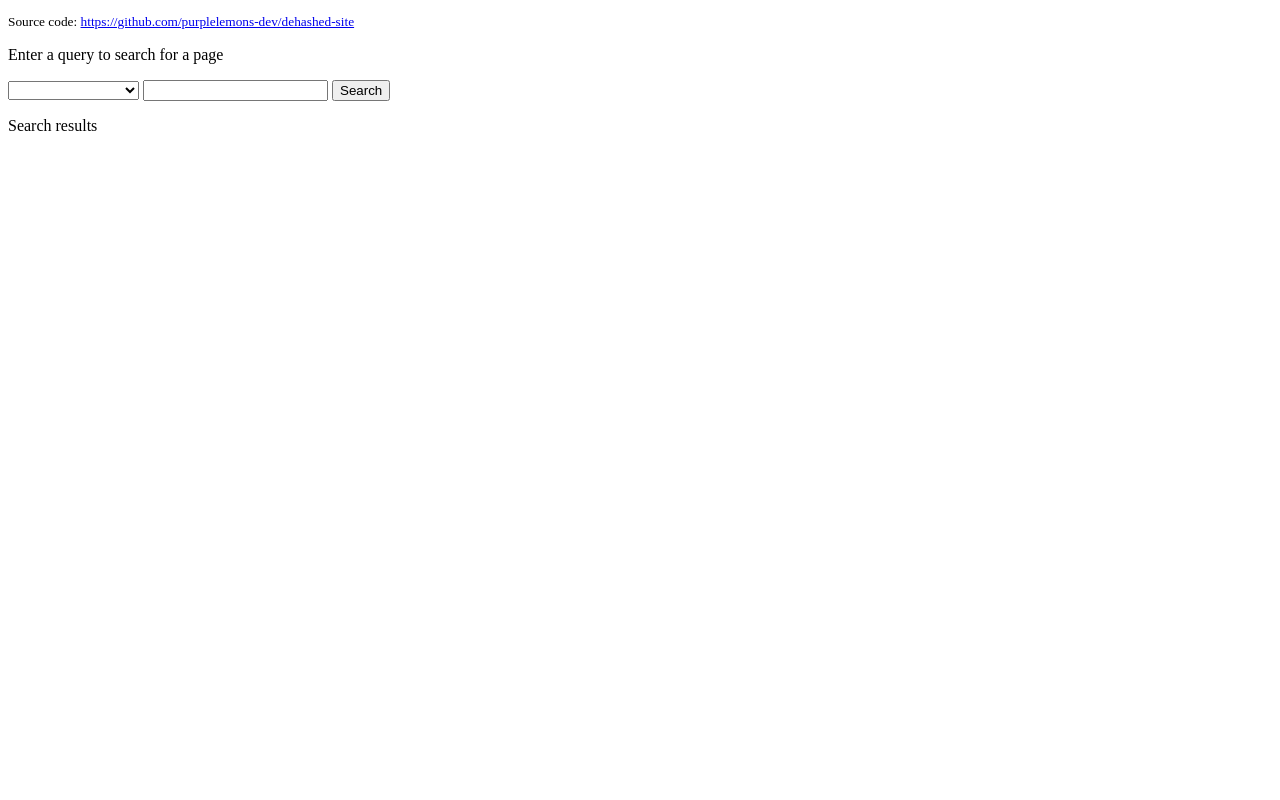
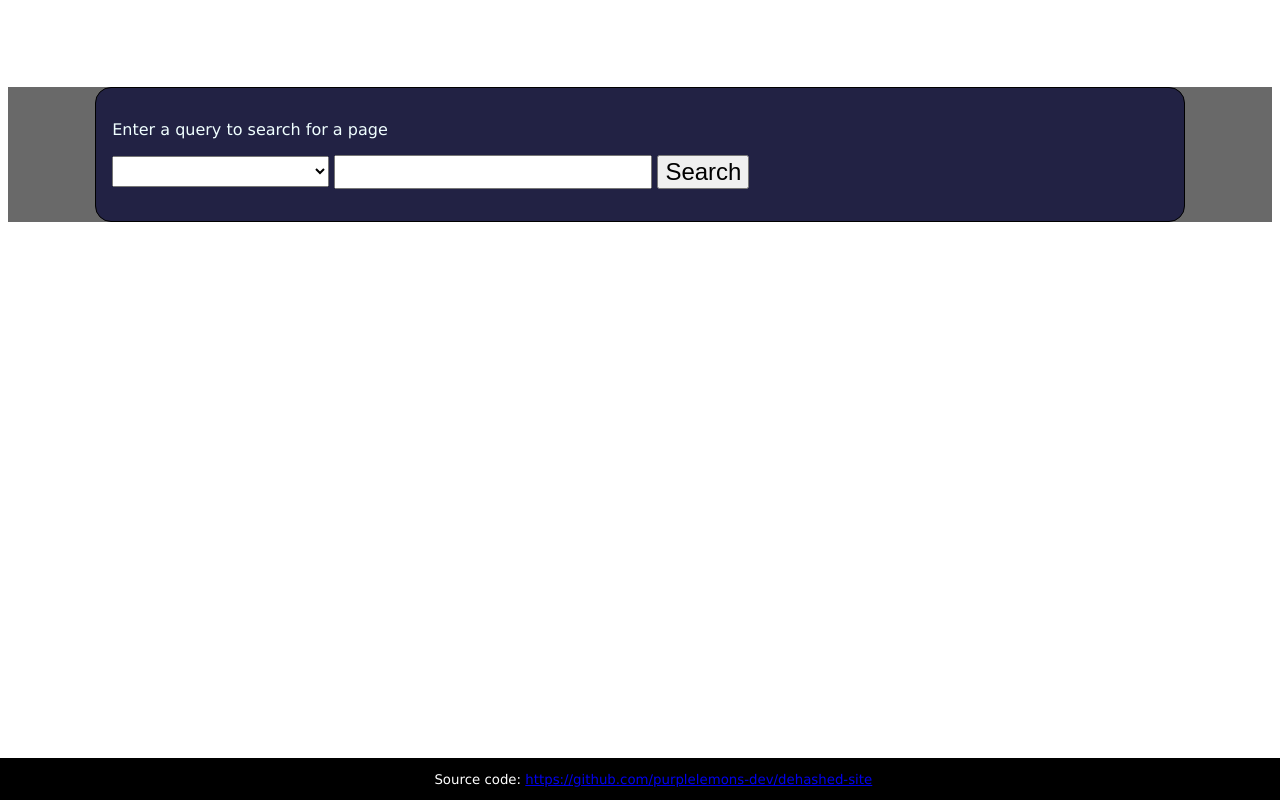
Before and after one commit to purplelemons-dev/dehashed-site, a SvelteKit app: page / in a window 1280 px wide. Built offline with nearby package versions, Linux system fonts and the light colour scheme.

Commit message:
lookin good

```diff
--- /dev/null
+++ b/src/routes/+layout.svelte
@@ -0,0 +1,24 @@
+<body>
+    <main>
+        <slot />
+    </main>
+
+</body>
+
+<style>
+	body {
+        background-color: dimgrey;
+		font-family: Verdana, Geneva, Tahoma, sans-serif;
+        color: azure;
+        margin: 0;
+	}
+    main {
+        margin: 6.9%;
+        padding: 1em;
+        border: 1px solid black;
+        border-radius: 1em;
+        background-color: #224;
+        /*center the content*/
+    }
+
+</style>
--- a/src/routes/+page.svelte
+++ b/src/routes/+page.svelte
@@ -72,7 +72,9 @@
 
 <br />
 
-<p>Search results</p>
+{#if results.length !== 0}
+	<p>Search results</p>
+{/if}
 <ul>
 	{#each results as result}
 		{#each displayResult(result) as dataPoint}
@@ -83,3 +85,42 @@
 		{/each}
 	{/each}
 </ul>
+
+<style>
+	sub {
+		position: fixed;
+		bottom: 0;
+		left: 0;
+		width: 100%;
+		background-color: black;
+		color: white;
+		text-align: center;
+		padding: 1em;
+	}
+
+	select {
+		font-size: 1.5em;
+	}
+
+	input {
+		font-size: 1.5em;
+	}
+	button {
+		font-size: 1.5em;
+	}
+
+	ul {
+		list-style-type: none;
+	}
+
+	li {
+		margin: 1em;
+	}
+
+	li a {
+		color: azure;
+	}
+	li a:hover {
+		color: lightblue;
+	}
+</style>
--- a/src/routes/search/+server.ts
+++ b/src/routes/search/+server.ts
@@ -1,7 +1,3 @@
-/*
-    serves a sveltekit GET request
-*/
-
 
 import type { RequestHandler } from '@sveltejs/kit';
 
```
